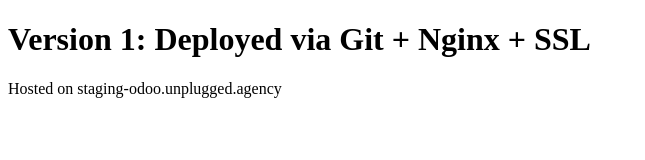
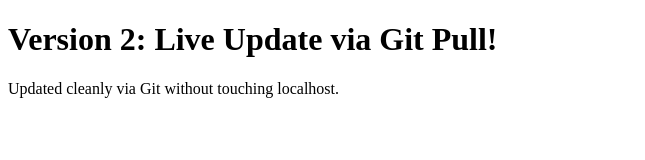
Before and after one commit to Aditya-byte-sam/staging-final-demo, a plain HTML site: page index.html in a window 1280 px wide. Shown: the whole page, without its empty margins (0-645 px from the left). Drawn offline with Linux system fonts and the light colour scheme.

Commit message:
Update index.html

```diff
--- a/index.html
+++ b/index.html
@@ -1 +1 @@
-<!DOCTYPE html><html><head><title>Staging Demo - v1</title></head><body><h1>Version 1: Deployed via Git + Nginx + SSL</h1><p>Hosted on staging-odoo.unplugged.agency</p></body></html>
+<!DOCTYPE html><html><head><title>Staging Demo - v2</title></head><body><h1>Version 2: Live Update via Git Pull!</h1><p>Updated cleanly via Git without touching localhost.</p></body></html>
```
